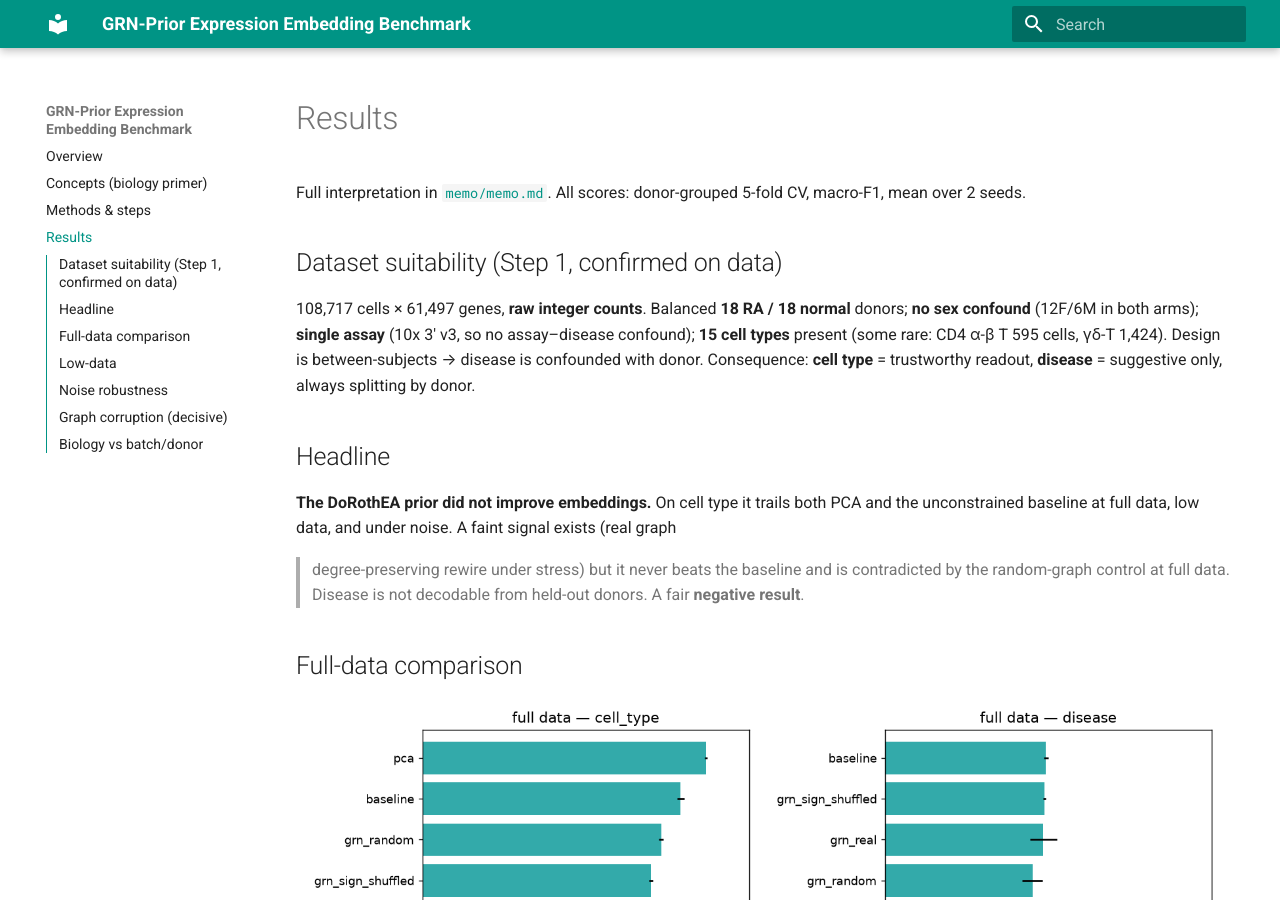
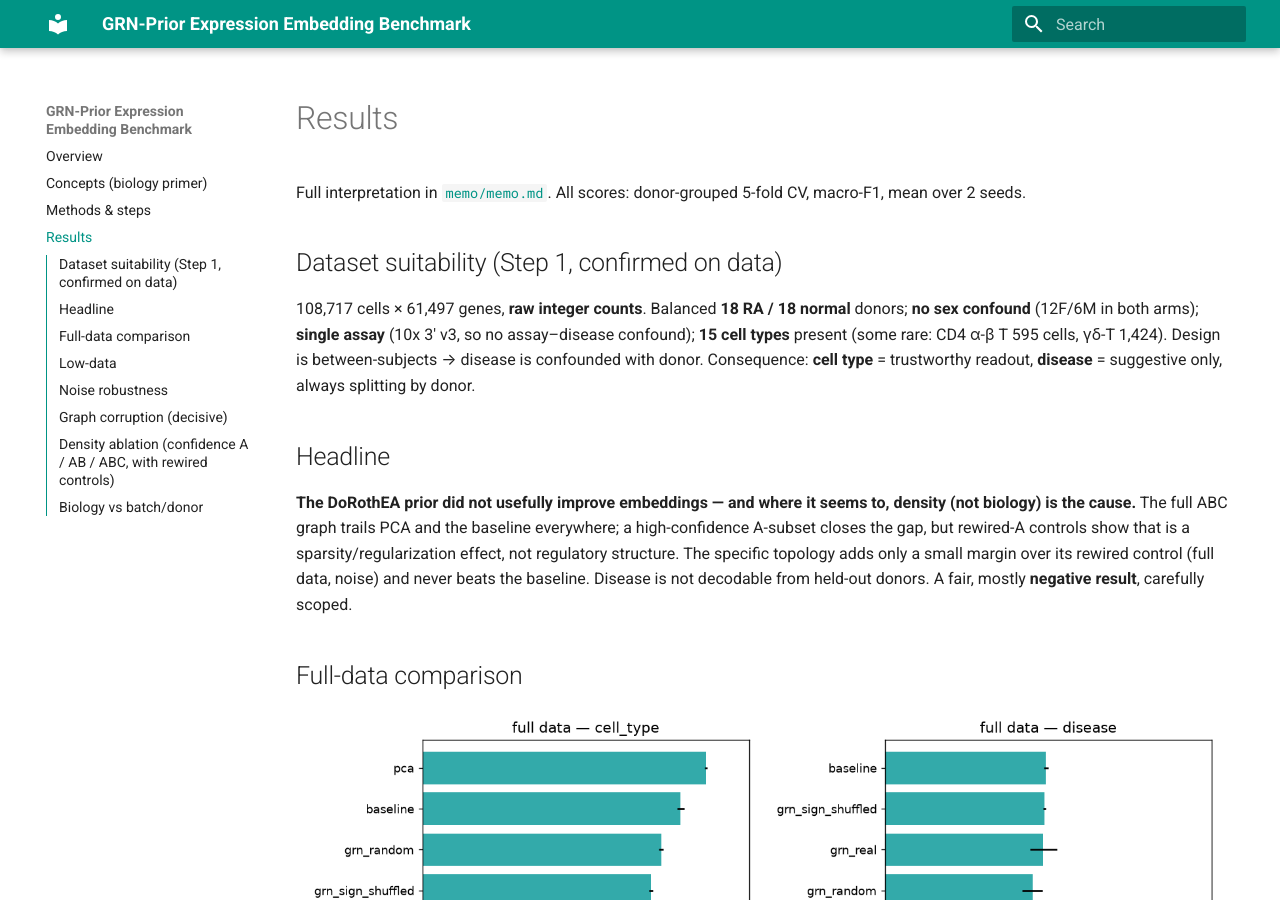
Before and after one commit to sbartek/grn-prior-benchmark, an MkDocs documentation site: the page built from docs/results.md, in a window 1280 px wide and 900 px high. Built offline with MkDocs 1.6.1 and Material for MkDocs 9.7.7, drawn with Linux system fonts in a browser that asks for light colours; some of the changed text lies outside the part shown.

Commit message:
Ablation: DoRothEA confidence/density with rewired controls
Key nuance: high-confidence A-subset ~ baseline (full ABC graph hurts), but
rewired-A matches/beats real-A under low-data -> the gain is sparsity/
regularization, not regulatory biology. Memo + results refined accordingly.
Adds 02 rewired_A/AB controls, 05_density_ablation.py, fig_density.

Co-Authored-By: Claude Opus 4.8 (1M context) <noreply@anthropic.com>

```diff
--- a/docs/results.md
+++ b/docs/results.md
@@ -11,11 +11,12 @@ between-subjects → disease is confounded with donor. Consequence: **cell type*
 readout, **disease** = suggestive only, always splitting by donor.
 
 ## Headline
-**The DoRothEA prior did not improve embeddings.** On cell type it trails both PCA and the
-unconstrained baseline at full data, low data, and under noise. A faint signal exists (real graph
-> degree-preserving rewire under stress) but it never beats the baseline and is contradicted by
-the random-graph control at full data. Disease is not decodable from held-out donors. A fair
-**negative result**.
+**The DoRothEA prior did not usefully improve embeddings — and where it seems to, density (not
+biology) is the cause.** The full ABC graph trails PCA and the baseline everywhere; a
+high-confidence A-subset closes the gap, but rewired-A controls show that is a
+sparsity/regularization effect, not regulatory structure. The specific topology adds only a small
+margin over its rewired control (full data, noise) and never beats the baseline. Disease is not
+decodable from held-out donors. A fair, mostly **negative result**, carefully scoped.
 
 ## Full-data comparison
 ![full](img/fig_full.png)
@@ -37,6 +38,15 @@ At full data grn_real (0.699) ties sign-shuffled (0.699) and is **below random**
 low-data/noise grn_real > grn_rewired but the gap is small and never reaches baseline. Verdict:
 the *specific* DoRothEA biology adds little beyond graph density.
 
+## Density ablation (confidence A / AB / ABC, with rewired controls)
+![density](img/fig_density.png)
+Sparser high-confidence graphs beat the dense full graph (real_A 0.788 ≈ baseline 0.791 ≫ real
+0.699). But **rewired_A** matches real_A — and *beats* it under low data (0.686 vs 0.671) — so the
+improvement is mostly **sparsity/regularization, not biology**. The true topology adds only a
+small margin over its rewired control at full data and under noise. Bottom line: what looks like
+"the prior helps" is largely a density effect; the specific regulatory structure is a minor lever
+and never beats the baseline.
+
 ## Biology vs batch/donor
 ![leakage](img/fig_leakage.png)
 Donor-prediction accuracy (lower = less leakage): baseline 0.086 < random 0.098 < grn_real 0.114
```
Also changed, not shown: PLAN.md (+2 -0 lines), memo/memo.md (+33 -16 lines), docs/img/fig_density.png (added), results/figures/fig_density.png (added), 4 other files.
